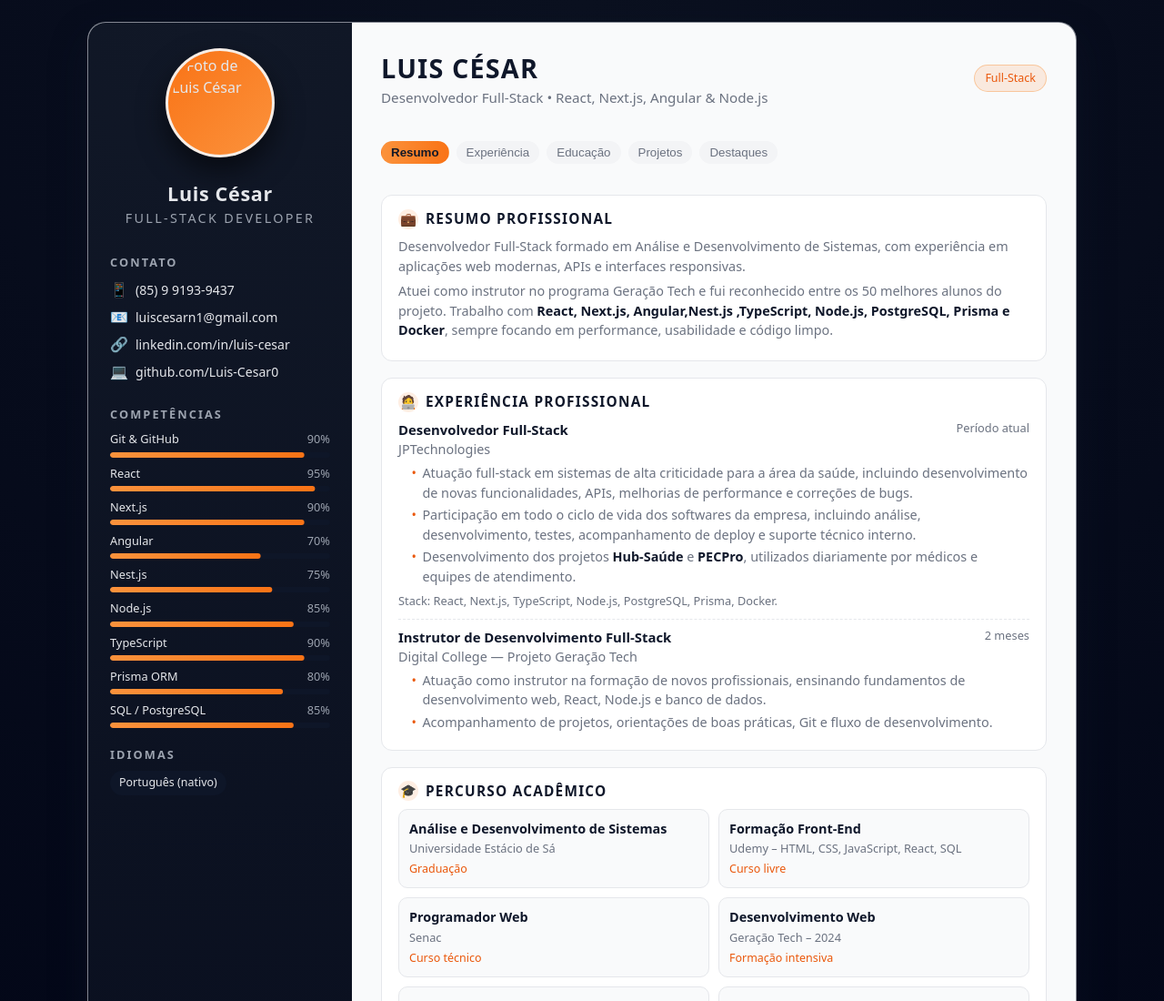
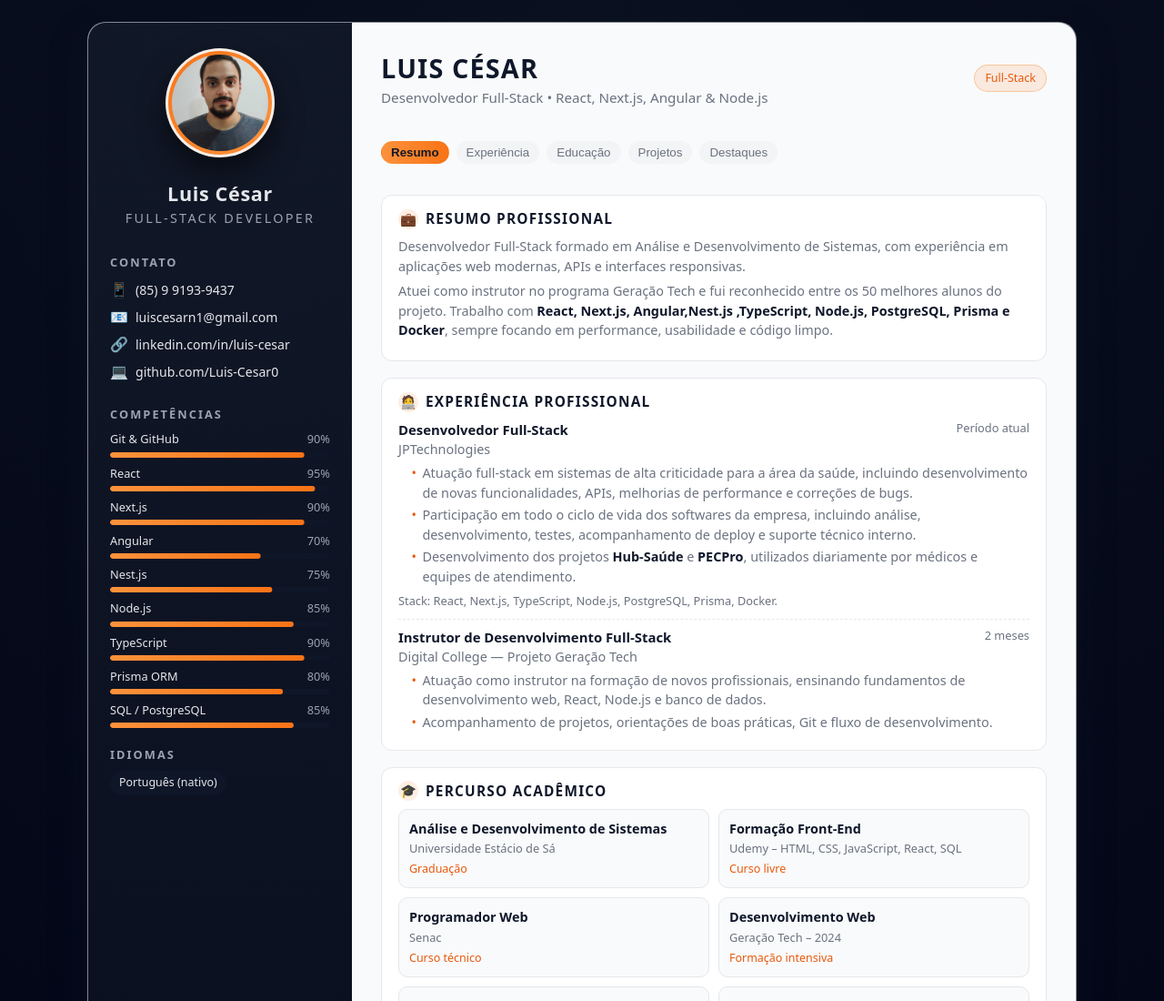
Before and after one commit to Luis-Cesar0/Curriculo, a plain HTML site: page index.html in a window 1280 px wide. Shown: the top 1100 px of the page at 91% size. Drawn offline with Linux system fonts and the light colour scheme; the site is published under a folder, as on GitHub Pages, so addresses that start at the root find nothing.

```diff
--- a/index.html
+++ b/index.html
@@ -551,7 +551,7 @@
         <!-- SIDEBAR -->
         <aside class="sidebar">
           <div class="avatar">
-            <img src="/img/foto-luis-cesar.png" alt="Foto de Luis César" />
+            <img src="img/foto-luis-cesar.png" alt="Foto de Luis César" />
           </div>
 
           <div class="sidebar-main-info">
```
Also changed, not shown: 1 other file.
